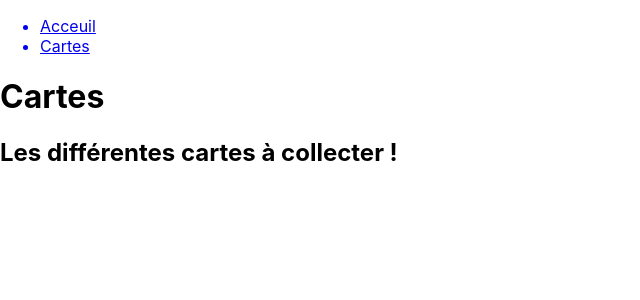
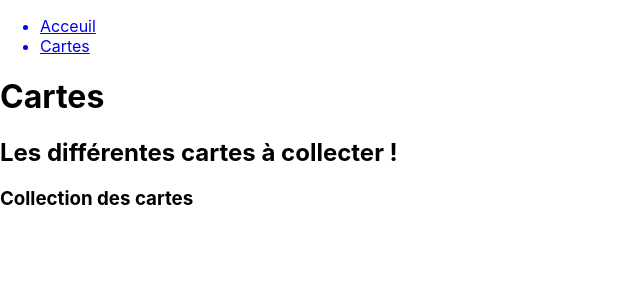
Before and after one commit to paramoklm/BDE-KRAKEN-Glossary, a React (Create React App) app: page /cartes in a window 1280 px wide. Shown: the top 300 px of the page, without its empty margins (0-640 px from the left). Built offline with nearby package versions, Linux system fonts and the light colour scheme.

Commit message:
Setup architecture cartes page

```diff
--- /dev/null
+++ b/src/components/Collection.js
@@ -0,0 +1,9 @@
+import React from 'react';
+
+const Collection = () => {
+    return (
+        <h3>Collection des cartes</h3>
+    );
+};
+
+export default Collection;
--- a/src/pages/Cartes.js
+++ b/src/pages/Cartes.js
@@ -1,5 +1,6 @@
 import React from 'react';
 import Header from '../components/Header';
+import Collection from '../components/Collection';
 
 const Cartes = () => {
     return (
@@ -7,6 +8,7 @@ const Cartes = () => {
             <Header />
             <h1>Cartes</h1>
             <h2>Les différentes cartes à collecter !</h2>
+            <Collection />
         </div>
     );
 };
```
Also changed, not shown: src/components/Cartes.js (added, +11 -0 lines).
